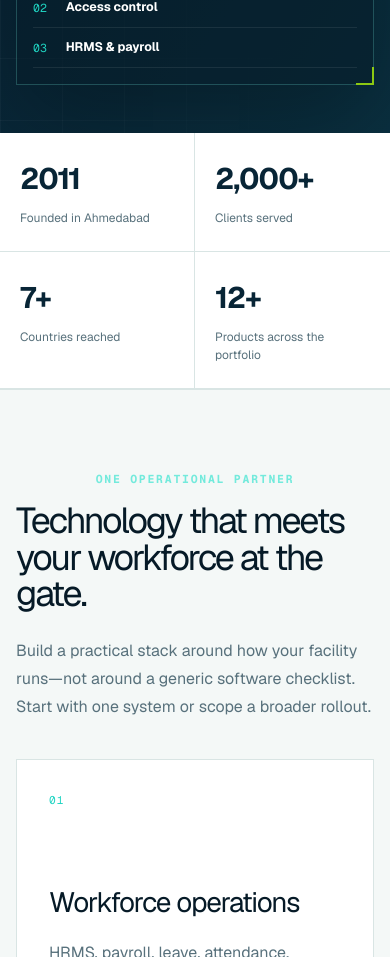
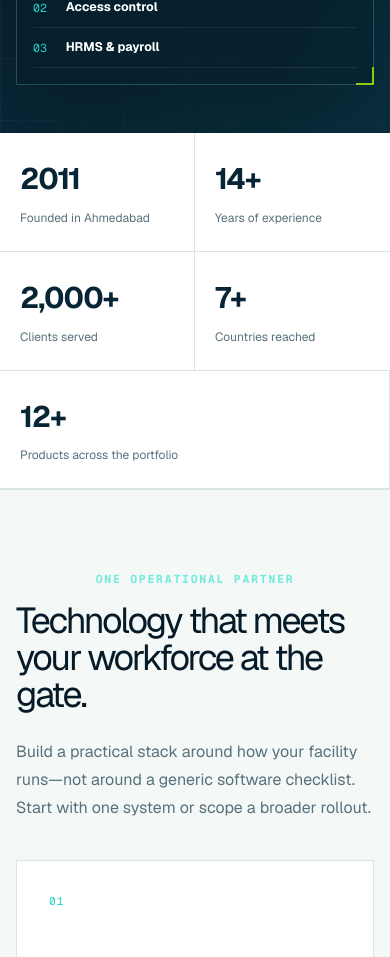
Before and after one commit to dishan2301/indian-info-website-2, a Next.js app: page / in a window 390 px wide. Shown: the part 1120-2077 px from the top of the page. Built offline with nearby package versions, Linux system fonts and the light colour scheme.

Commit message:
fix: show approved experience metric

```diff
--- a/app/content.ts
+++ b/app/content.ts
@@ -1,5 +1,6 @@
 export const companyFacts = [
   { value: '2011', label: 'Founded in Ahmedabad' },
+  { value: '14+', label: 'Years of experience' },
   { value: '2,000+', label: 'Clients served' },
   { value: '7+', label: 'Countries reached' },
   { value: '12+', label: 'Products across the portfolio' },
--- a/app/globals.css
+++ b/app/globals.css
@@ -212,7 +212,7 @@ h1 em { color: var(--teal-300); font-style: normal; font-weight: 500; }
   background: white;
   border-bottom: 1px solid var(--line);
   display: grid;
-  grid-template-columns: repeat(4, 1fr);
+  grid-template-columns: repeat(5, 1fr);
   padding: 0 clamp(1.25rem, 7vw, 7.5rem);
 }
 .proof-strip div { border-right: 1px solid var(--line); display: flex; flex-direction: column; min-height: 138px; padding: 2.1rem 2rem; }
@@ -259,6 +259,7 @@ h1 em { color: var(--teal-300); font-style: normal; font-weight: 500; }
   .proof-strip { grid-template-columns: 1fr 1fr; padding: 0; }
   .proof-strip div, .proof-strip div:first-child { border-bottom: 1px solid var(--line); border-left: 0; min-height: 118px; padding: 1.5rem 1.25rem; }
   .proof-strip div:nth-child(even) { border-right: 0; }
+  .proof-strip div:last-child { grid-column: 1 / -1; }
   .platform-intro { padding-block: 5rem; }
 }
 
```
